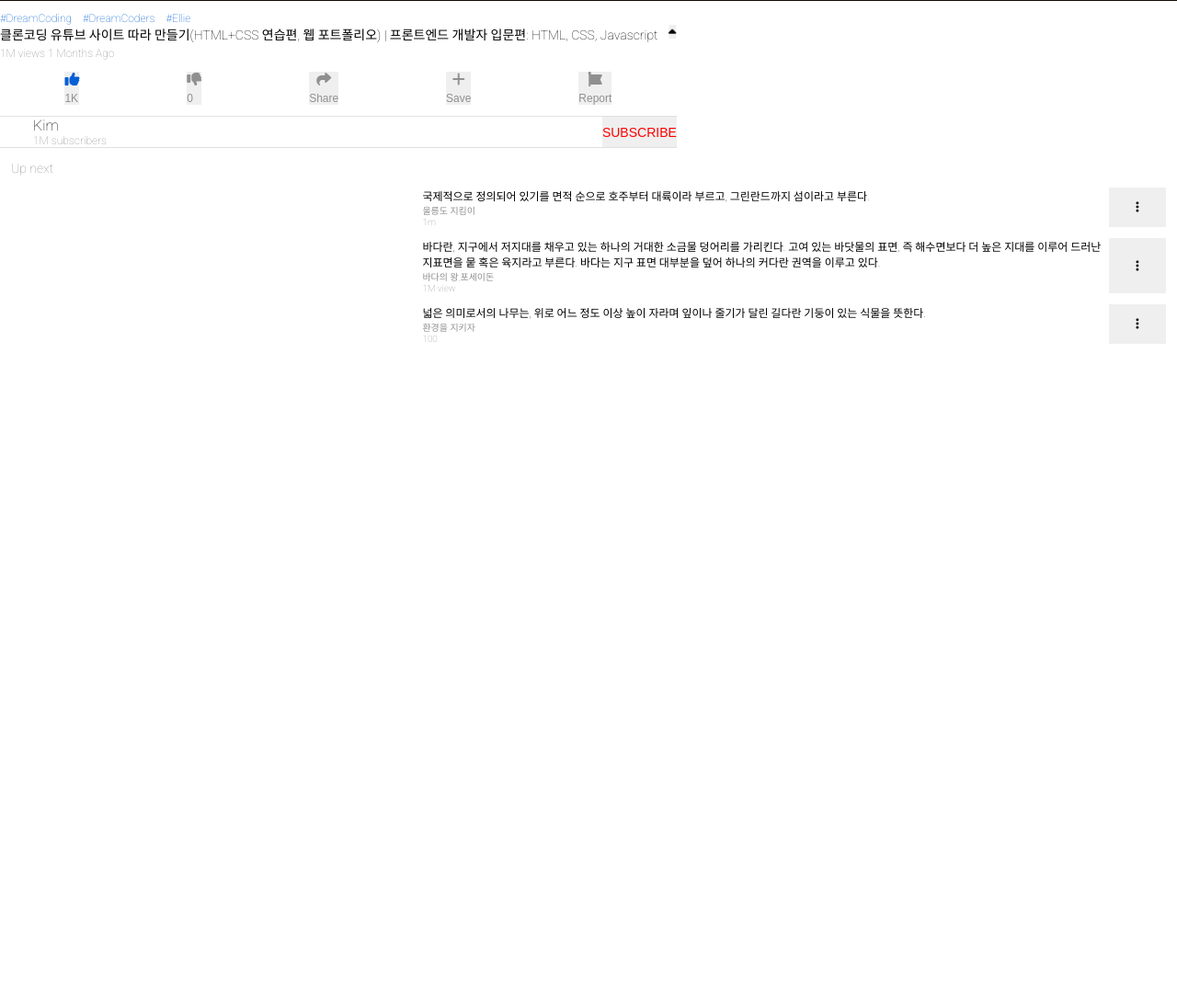
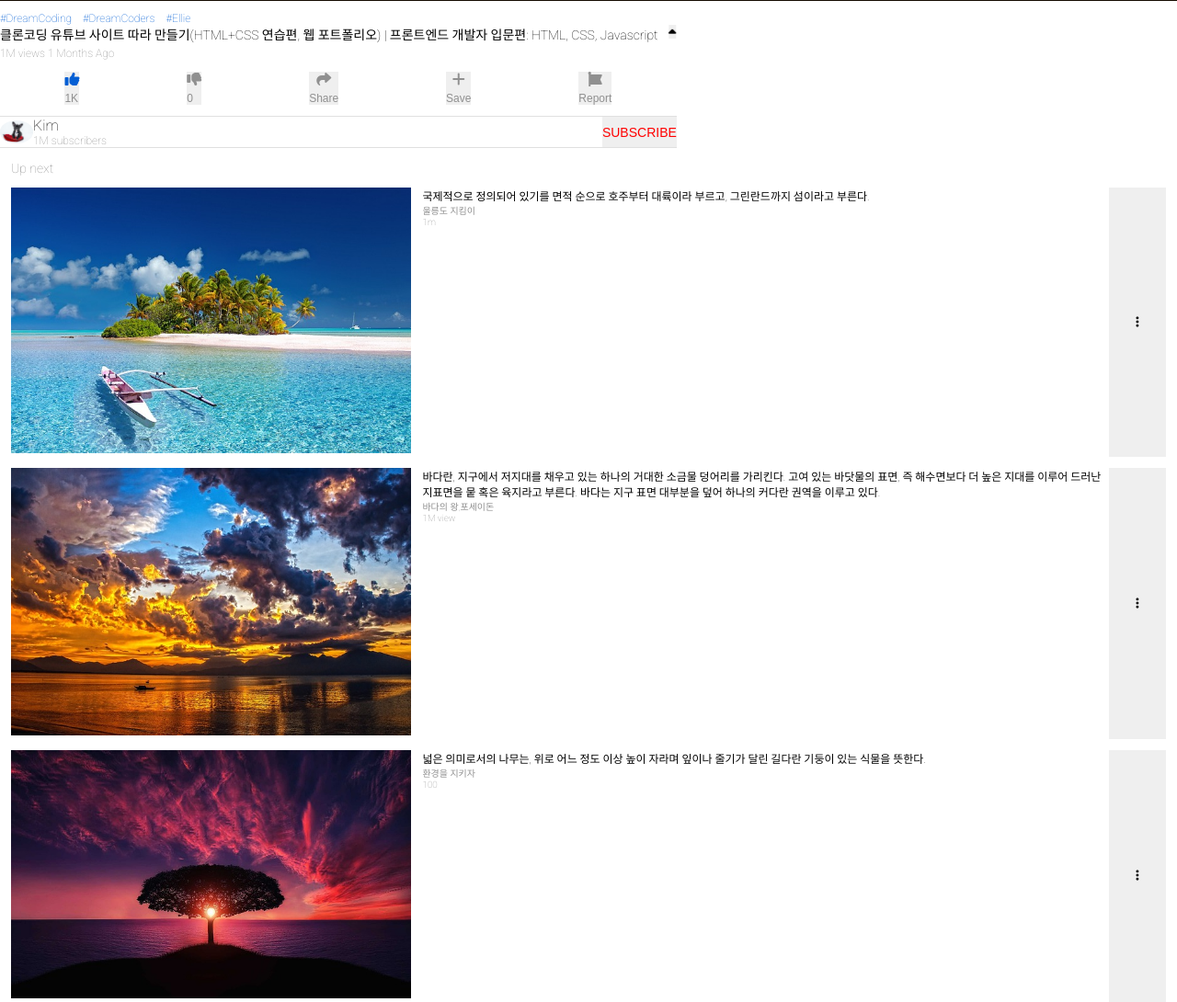
Before and after one commit to kim1450/Youtube_Mobile, a plain HTML site: page index.html in a window 1280 px wide. Shown: the part 524-1614 px from the top of the page at 92% size. Before the commit the page ends 898 px from the top, so only its background shows below. Drawn offline with Linux system fonts and the light colour scheme.

Commit message:
Add files via upload

```diff
--- a/index.html
+++ b/index.html
@@ -26,7 +26,7 @@
     <!-- video player-->
 
     <section class="player">
-        <video controls src="video/video.mp4"></video>
+        <video controls src="video.mp4"></video>
     </section>
 
 
@@ -74,7 +74,7 @@
         <!--channel description-->
         <div class="channel">
             <div class="metadata">
-                <img src="img/dog.jpg" alt="">
+                <img src="dog.jpg" alt="">
                 <div class="info">
                     <span class="name">Kim</span>
                     <span class="subscribers">1M subscribers</span>
@@ -89,7 +89,7 @@
         <span class="title">Up next</span>
         <ul>
             <li class="item">
-                <div class="img"><img src="img/island.jpg" alt=""></div>
+                <div class="img"><img src="island.jpg" alt=""></div>
                 <div class="info">
                     <span class="title">국제적으로 정의되어 있기를 면적 순으로 호주부터 대륙이라 부르고, 그린란드까지 섬이라고 부른다.</span>
                     <span class="name">울릉도 지킴이</span>
@@ -98,7 +98,7 @@
                 <button class="moreBtn"><i class="fas fa-ellipsis-v"></i></button>
             </li>
             <li class="item">
-                <div class="img"><img src="img/sea.jpg" alt=""></div>
+                <div class="img"><img src="sea.jpg" alt=""></div>
                 <div class="info">
                     <span class="title">바다란, 지구에서 저지대를 채우고 있는 하나의 거대한 소금물 덩어리를 가리킨다. 고여 있는 바닷물의 표면, 즉 해수면보다 더 높은 지대를 이루어 드러난 지표면을 뭍 혹은 육지라고 부른다. 바다는 지구 표면 대부분을 덮어 하나의 커다란 권역을 이루고 있다.</span>
                     <span class="name">바다의 왕,포세이돈</span>
@@ -107,7 +107,7 @@
                 <button class="moreBtn"><i class="fas fa-ellipsis-v"></i></button>
             </li>
             <li class="item">
-                <div class="img"><img src="img/tree.jpg" alt=""></div>
+                <div class="img"><img src="tree.jpg" alt=""></div>
                 <div class="info">
                     <span class="title">넓은 의미로서의 나무는, 위로 어느 정도 이상 높이 자라며 잎이나 줄기가 달린 길다란 기둥이 있는 식물을 뜻한다.</span>
                     <span class="name">환경을 지키자</span>
```
